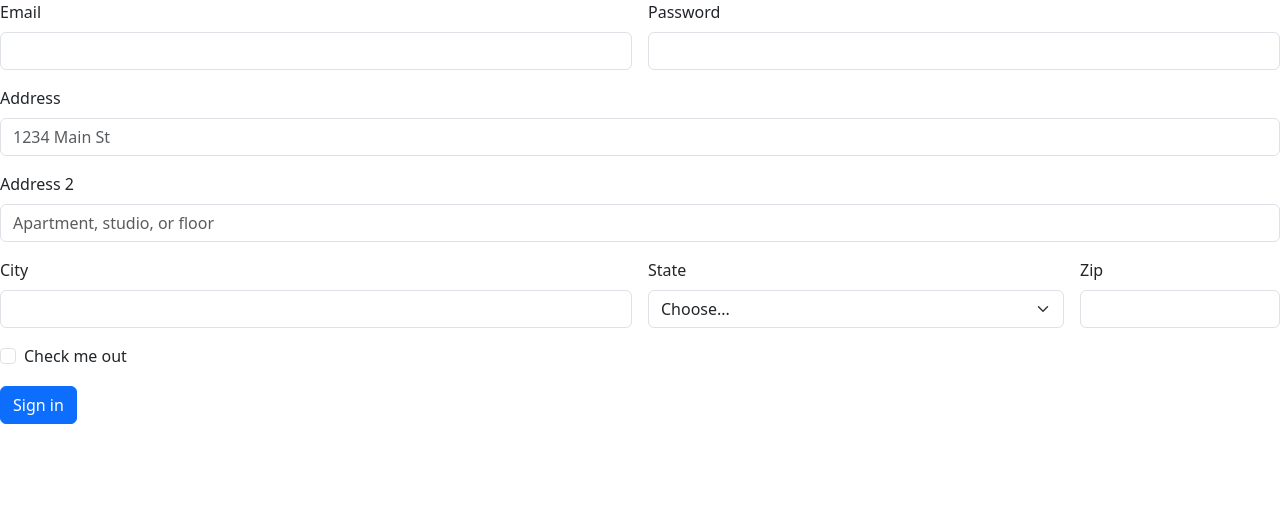
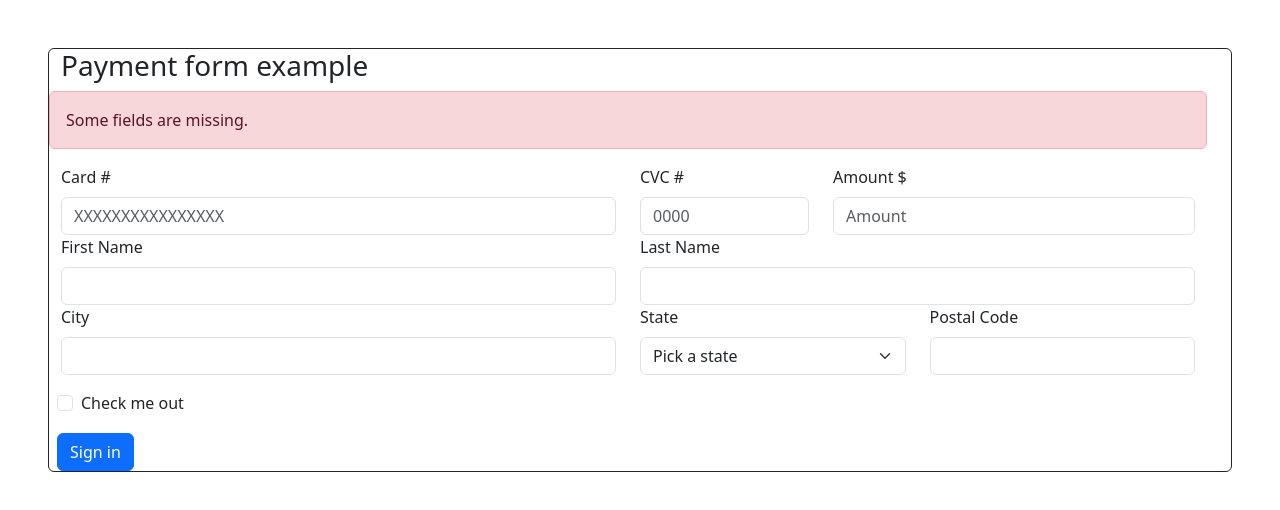
Before and after one commit to celes-sb/jan24th-html5-form, a plain HTML site: page index.html in a window 1280 px wide. Drawn offline with nearby package versions, Linux system fonts and the light colour scheme.

Commit message:
Layout: first draft

```diff
--- a/index.html
+++ b/index.html
@@ -1,43 +1,113 @@
 <!doctype html>
 <html lang="en">
+
 <head>
     <meta charset="utf-8">
     <meta name="viewport" content="width=device-width, initial-scale=1">
     <title>HTML Form</title>
-    <link href="https://cdn.jsdelivr.net/npm/bootstrap@5.3.0-alpha1/dist/css/bootstrap.min.css" rel="stylesheet" integrity="sha384-GLhlTQ8iRABdZLl6O3oVMWSktQOp6b7In1Zl3/Jr59b6EGGoI1aFkw7cmDA6j6gD" crossorigin="anonymous">
+    <link href="https://cdn.jsdelivr.net/npm/bootstrap@5.3.0-alpha1/dist/css/bootstrap.min.css" rel="stylesheet"
+        integrity="sha384-GLhlTQ8iRABdZLl6O3oVMWSktQOp6b7In1Zl3/Jr59b6EGGoI1aFkw7cmDA6j6gD" crossorigin="anonymous">
 </head>
-  <body>
-    <form class="row g-3">
+
+<body class="w-100">
+    <form class="row border border-dark rounded g-3 m-5">
+        <div class="row">
+            <h3>Payment form example</h3>
+        </div>
+        <div class="row col-md-12">
+            <div class="alert alert-danger" role="alert">
+                Some fields are missing.
+            </div>
+        </div>
+        <div class="row">
             <div class="col-md-6">
-          <label for="inputEmail4" class="form-label">Email</label>
-          <input type="email" class="form-control" id="inputEmail4">
+                <label for="inputCardNumber" class="form-label">Card #</label>
+                <input type="number" class="form-control" id="inputCardNumber" placeholder="XXXXXXXXXXXXXXXX">
+            </div>
+            <div class="col-md-2">
+                <label for="inputCvcNumber" class="form-label">CVC #</label>
+                <input type="number" class="form-control" id="inputCvcNumber" placeholder="0000">
+            </div>
+            <div class="col-md-4">
+                <label for="inputAmount" class="form-label">Amount $</label>
+                <input type="number" class="form-control" id="inputAmount" placeholder="Amount">
+            </div>
+        </div>
+        <div class="row">
+            <div class="col-md-6">
+                <label for="inputFirstName" class="form-label">First Name</label>
+                <input type="text" class="form-control" id="inputFirstName">
             </div>
             <div class="col-md-6">
-          <label for="inputPassword4" class="form-label">Password</label>
-          <input type="password" class="form-control" id="inputPassword4">
+                <label for="inputLastName" class="form-label">Last Name</label>
+                <input type="text" class="form-control" id="inputLastName">
             </div>
-        <div class="col-12">
-          <label for="inputAddress" class="form-label">Address</label>
-          <input type="text" class="form-control" id="inputAddress" placeholder="1234 Main St">
         </div>
-        <div class="col-12">
-          <label for="inputAddress2" class="form-label">Address 2</label>
-          <input type="text" class="form-control" id="inputAddress2" placeholder="Apartment, studio, or floor">
-        </div>
+        <div class="row">
             <div class="col-md-6">
                 <label for="inputCity" class="form-label">City</label>
                 <input type="text" class="form-control" id="inputCity">
             </div>
-        <div class="col-md-4">
+            <div class="col-md-3">
                 <label for="inputState" class="form-label">State</label>
                 <select id="inputState" class="form-select">
-            <option selected>Choose...</option>
-            <option>...</option>
+                    <option selected>Pick a state</option>
+                    <option>Alabama</option>
+                    <option>Alaska</option>
+                    <option>Arizona</option>
+                    <option>Arkansas</option>
+                    <option>California</option>
+                    <option>Colorado</option>
+                    <option>Connecticut</option>
+                    <option>Delaware</option>
+                    <option>Florida</option>
+                    <option>Georgia</option>
+                    <option>Hawaii</option>
+                    <option>Idaho</option>
+                    <option>Illinois</option>
+                    <option>Indiana</option>
+                    <option>Iowa</option>
+                    <option>Kansas</option>
+                    <option>Kentucky</option>
+                    <option>Louisiana</option>
+                    <option>Maine</option>
+                    <option>Maryland</option>
+                    <option>Massachusetts</option>
+                    <option>Michigan</option>
+                    <option>Minnesota</option>
+                    <option>Mississippi</option>
+                    <option>Missouri</option>
+                    <option>Montana</option>
+                    <option>Nebraska</option>
+                    <option>Nevada</option>
+                    <option>New Hampshire</option>
+                    <option>New Jersey</option>
+                    <option>New Mexico</option>
+                    <option>New York</option>
+                    <option>North Carolina</option>
+                    <option>North Dakota</option>
+                    <option>Ohio</option>
+                    <option>Oklahoma</option>
+                    <option>Oregon</option>
+                    <option>Pennsylvania</option>
+                    <option>Rhode Island</option>
+                    <option>South Carolina</option>
+                    <option>South Dakota</option>
+                    <option>Tennessee</option>
+                    <option>Texas</option>
+                    <option>Utah</option>
+                    <option>Vermont</option>
+                    <option>Virginia</option>
+                    <option>Washington</option>
+                    <option>West Virginia</option>
+                    <option>Wisconsin</option>
+                    <option>Wyoming</option>
                 </select>
             </div>
-        <div class="col-md-2">
-          <label for="inputZip" class="form-label">Zip</label>
-          <input type="text" class="form-control" id="inputZip">
+            <div class="col-md-3">
+                <label for="inputPostalCode" class="form-label">Postal Code</label>
+                <input type="text" class="form-control" id="inputPostalCode">
+            </div>
         </div>
         <div class="col-12">
             <div class="form-check">
@@ -51,6 +121,9 @@
             <button type="submit" class="btn btn-primary">Sign in</button>
         </div>
     </form>
-    <script src="https://cdn.jsdelivr.net/npm/bootstrap@5.3.0-alpha1/dist/js/bootstrap.bundle.min.js" integrity="sha384-w76AqPfDkMBDXo30jS1Sgez6pr3x5MlQ1ZAGC+nuZB+EYdgRZgiwxhTBTkF7CXvN" crossorigin="anonymous"></script>
+    <script src="https://cdn.jsdelivr.net/npm/bootstrap@5.3.0-alpha1/dist/js/bootstrap.bundle.min.js"
+        integrity="sha384-w76AqPfDkMBDXo30jS1Sgez6pr3x5MlQ1ZAGC+nuZB+EYdgRZgiwxhTBTkF7CXvN"
+        crossorigin="anonymous"></script>
 </body>
+
 </html>
```
Lines whose indentation alone changed are shown as unchanged.
